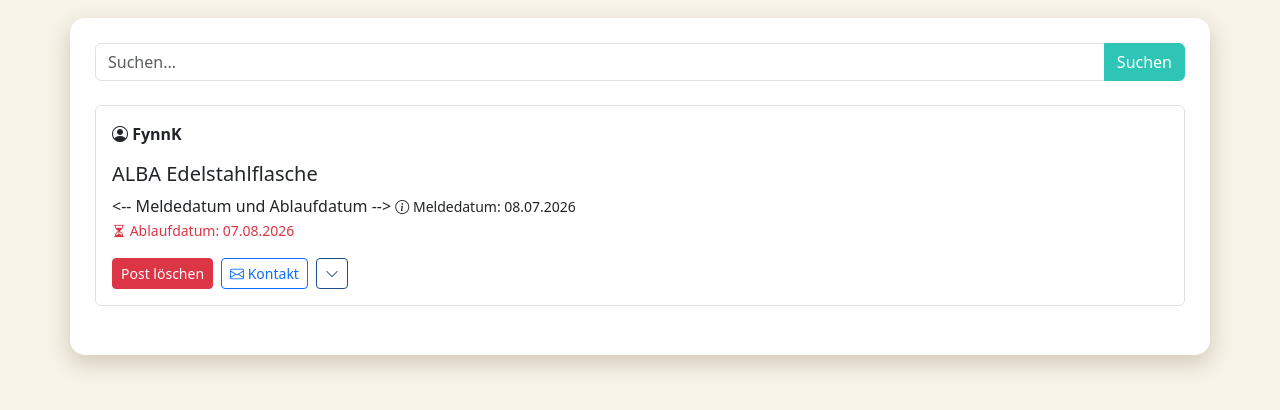
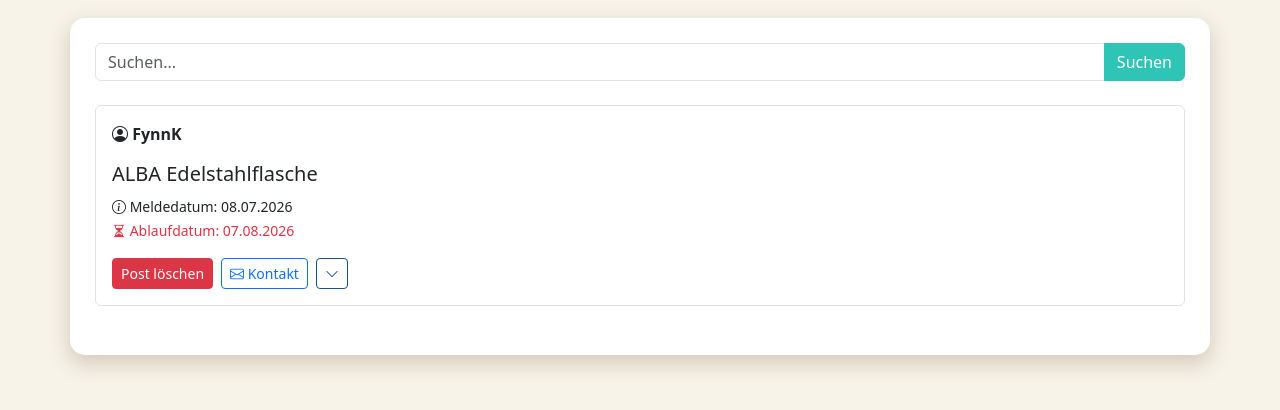
Before and after one commit to HawaSiMoussa/webapp, a Flask app: page /home in a window 1280 px wide. Shown: the part 192-602 px from the top of the page. Run offline with Flask 3, Linux system fonts and the light colour scheme; a user stored in the database is signed in; data comes from the database, SQL or seed files in the repository; both versions use the stored data as it was after the commit; some libraries are stand-ins or nearby versions.

Commit message:
fix comment

```diff
--- a/templates/home.html
+++ b/templates/home.html
@@ -28,7 +28,7 @@ LostAndFound
 
             <!-- Titel -->
             <h5 class="mt-3">{{ post.titel }}</h5>
-            <-- Meldedatum und Ablaufdatum -->
+            <!-- Meldedatum und Ablaufdatum -->
             <small>
                 <i class="bi bi-info-circle"></i>
                 Meldedatum: {{ post.meldedatum.strftime('%d.%m.%Y') }}
```
Also changed, not shown: instance/lostandfound.sqlite.
